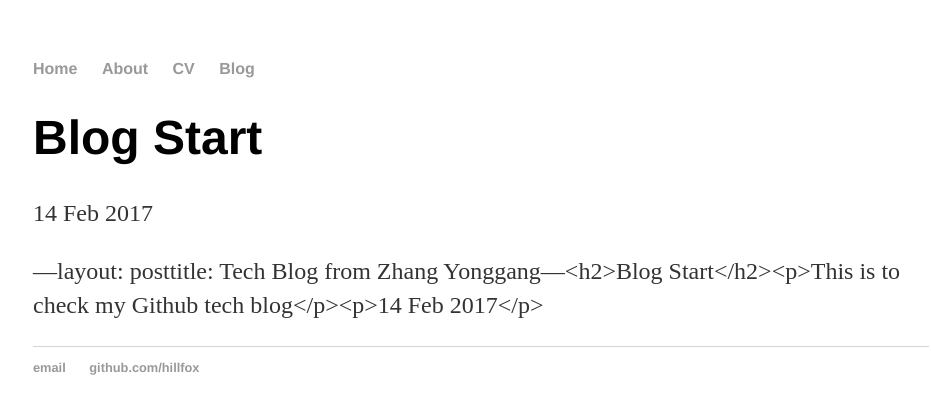
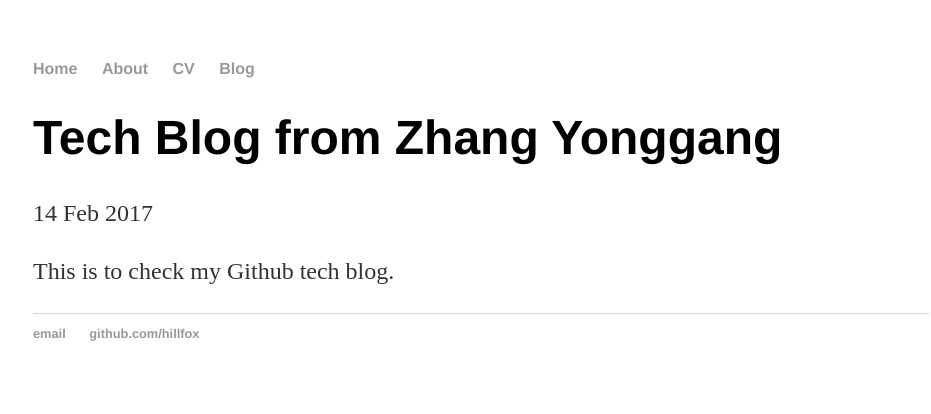
Before and after one commit to hillfox/hillfox.github.io, a Jekyll site: the page built from _posts/2017-02-14-blog-start.md, in a window 1280 px wide. Shown: the top 414 px of the page, without its empty margins (159-1090 px from the left). Built offline with Jekyll 4.4.1, drawn with Linux system fonts in a browser that asks for light colours; our own code applies the rules of GitHub Pages for plain Markdown files.

Commit message:
Update 2017-02-14-blog-start.md

```diff
--- a/_posts/2017-02-14-blog-start.md
+++ b/_posts/2017-02-14-blog-start.md
@@ -1 +1,7 @@
----layout: posttitle: Tech Blog from Zhang Yonggang---<h2>{{ page.title }}</h2><p>This is to check my Github tech blog</p><p>{{ page.date | date_to_string }}</p>
+---
+layout: post
+title: Tech Blog from Zhang Yonggang
+date: 2017-02-14
+---
+
+This is to check my Github tech blog.
```
